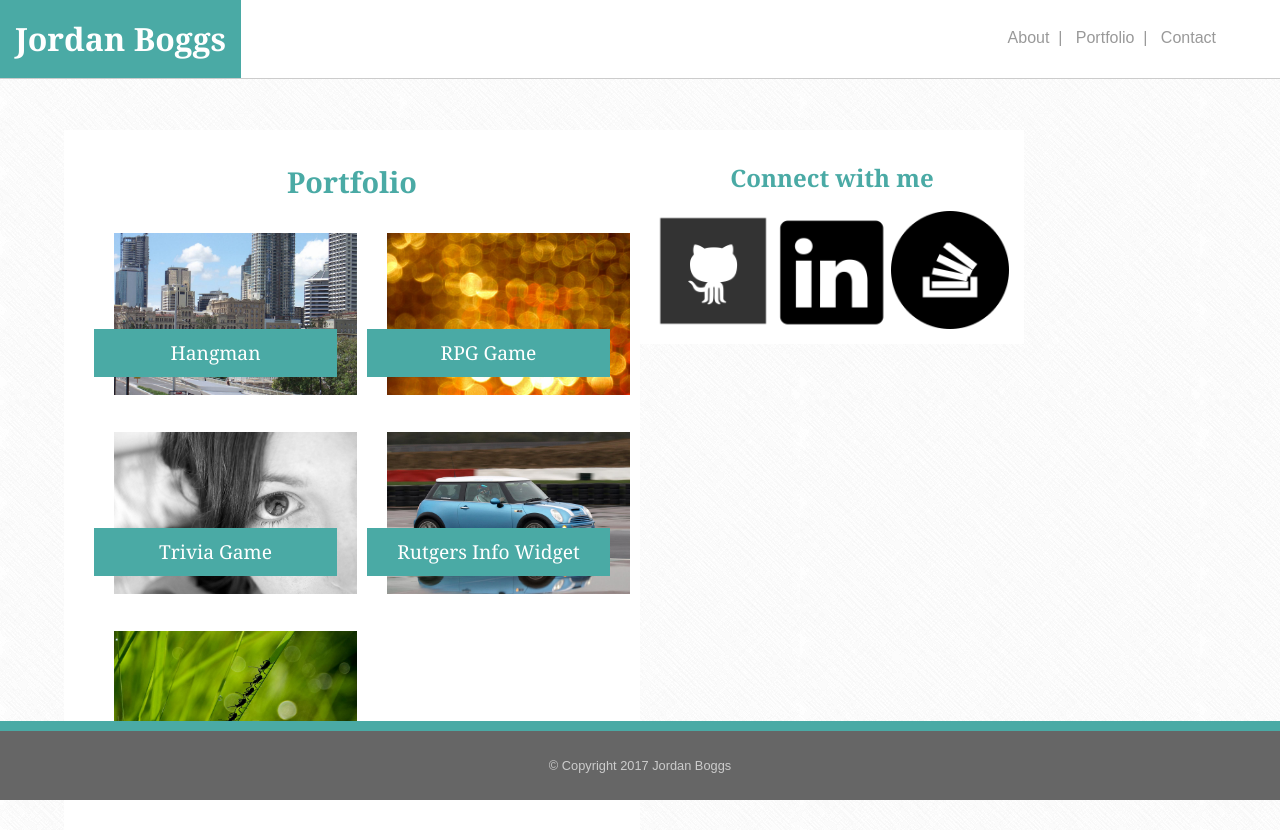
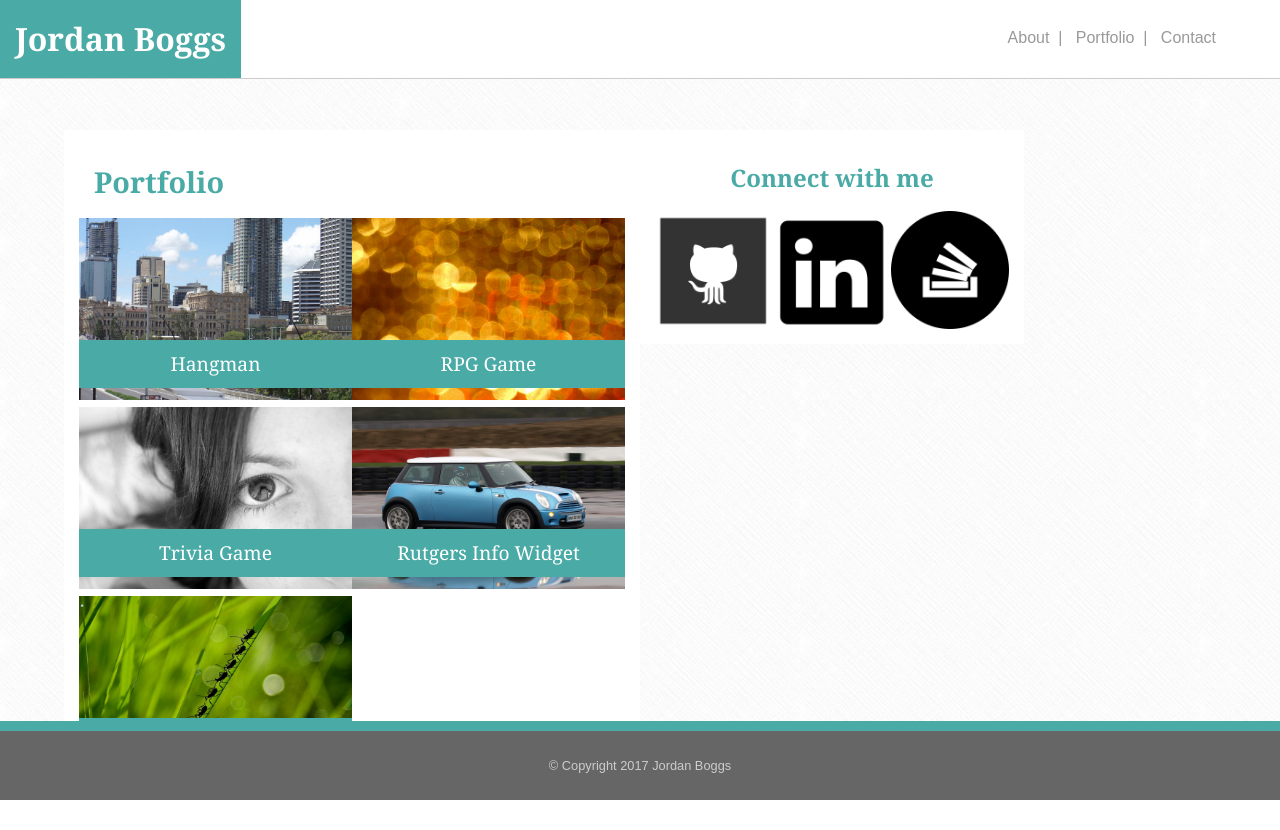
Before and after one commit to jordanboggs/Responsive-Portfolio, a plain HTML site: page portfolio.html in a window 1280 px wide. After the commit the page ends 800 px from the top, so only its background shows below. Drawn offline with Linux system fonts and the light colour scheme.

Commit message:
Portfolio page now resembles the picture. Just need some tweaks.

```diff
--- a/assets/css/style.css
+++ b/assets/css/style.css
@@ -265,6 +265,7 @@ textarea{
 
 .portfolio-img {
   position: relative;
+  padding: 0;
   /* float: left; */
   /* padding: 0 15px; */
   /* margin-left: 15px; */
@@ -274,20 +275,33 @@ textarea{
 .portfolio-img img {
   /* margin-bottom: 40px; */
   width: 100%;
+  margin-left: 0;
 }
 
 .portfolio-text {
   position: absolute;
-  bottom: 40px;
-  left: 15px;
+  bottom: 10%;
+  /* left: 15px; */
   padding: 10px 0px;
-  width: calc(100% - 30px);
+  width: 100%;
   background-color: #4aaaa5;
   color: #fff;
   font-family: 'Georgia', Times, Times New Roman, serif;
   text-align: center;
   font-size: 1.2em;
 }
+
+/*
+.caption {
+  position: absolute;
+  bottom: 5%;
+  padding: 10px 0px;
+  background-color: #4aaaa5;
+  font-size: 1.2em;
+  color: #fff !important;
+  width: 100%;
+}
+*/
 
 footer {
   background-color: #666666;
--- a/portfolio.html
+++ b/portfolio.html
@@ -18,48 +18,48 @@
   </header>
   <div class="container">
     <div class="row">
-      <section class="main col-6 col-m-12">
+      <section class="main col-6 col-m-6">
         <div class="row">
-          <h2 class="col-12">Portfolio</h2>
+          <h2 id="section-header" class="col-12 col-m-12 col-sm-12 col-xs-12">Portfolio</h2>
         </div>
         <div class="row">
-          <div class="portfolio-img col-6 col-m-6">
+          <div class="portfolio-img col-6 col-m-12 col-sm-6 col-xs-12">
             <a href="#"><img src="./assets/images/hangman.jpg" alt="Hangman"/></a>
-            <div class="portfolio-text">
+            <p class="portfolio-text">
               Hangman
-            </div>
+            </p>
           </div>
-          <div class="portfolio-img col-6 col-m-6">
+          <div class="portfolio-img col-6 col-m-12 col-sm-6 col-xs-12">
             <a href="#"><img src="./assets/images/rpg_game.jpg" alt="RPG Game"/>
-            <div class="portfolio-text">
+            <p class="portfolio-text">
               RPG Game
-            </div></a>
+            </p></a>
           </div>
         </div>
         <div class="row">
-          <div class="portfolio-img col-6 col-m-6">
+          <div class="portfolio-img col-6 col-m-12 col-sm-6 col-xs-12">
             <a href="#"><img src="./assets/images/trivia_game.jpg" alt="Trivia Game"/>
-            <div class="portfolio-text">
+            <p class="portfolio-text">
               Trivia Game
-            </div></a>
+            </p></a>
           </div>
-          <div class="portfolio-img col-6 col-m-6">
+          <div class="portfolio-img col-6 col-m-12 col-sm-6 col-xs-12">
             <a href="#"><img src="./assets/images/rutgers_info_widget.jpg" alt="Rutgers Info Widget"/>
-            <div class="portfolio-text">
+            <p class="portfolio-text">
               Rutgers Info Widget
-            </div></a>
+            </p></a>
           </div>
         </div>
         <div class="row">
-          <div class="portfolio-img col-6 col-m-6">
+          <div class="portfolio-img col-6 col-m-12 col-sm-6 col-xs-12">
             <a href="#"><img src="./assets/images/rock_paper_scissors.jpg" alt="Rock Paper Scissors"/>
-            <div class="portfolio-text">
+            <p class="portfolio-text">
               Rock Paper Scissors
-            </div></a>
+            </p></a>
           </div>
         </div>
       </section>
-      <aside class="connect col-4 col-m-5 col-sm-5 col-xs-6">
+      <aside class="connect col-4 col-m-4 col-sm-5 col-xs-6">
         <div class="row">
           <h2 id="connect-with-me" class="col-12">Connect with me</h2>
         </div>
```
Also changed, not shown: contact.html (+1 -1 lines).
